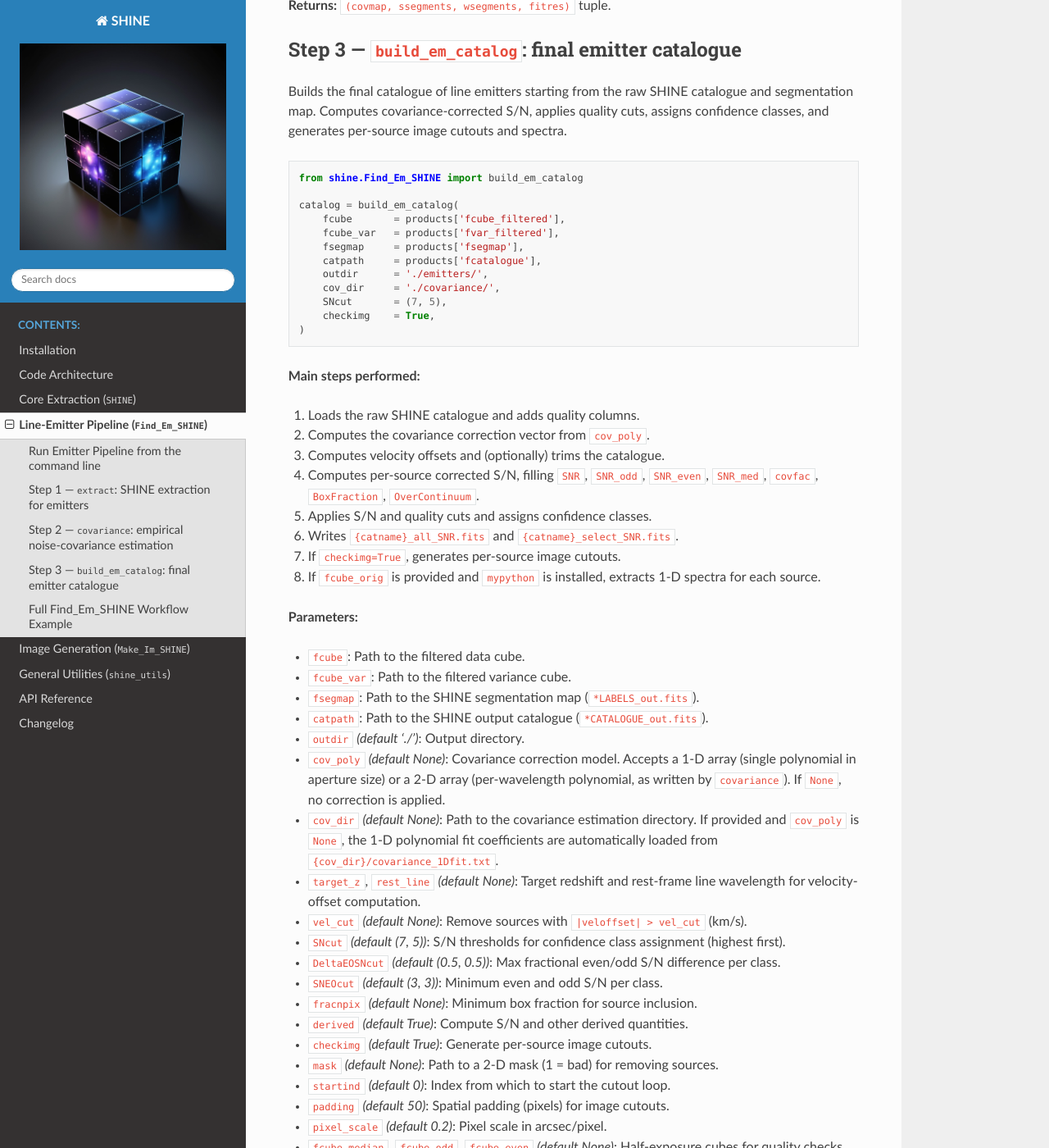
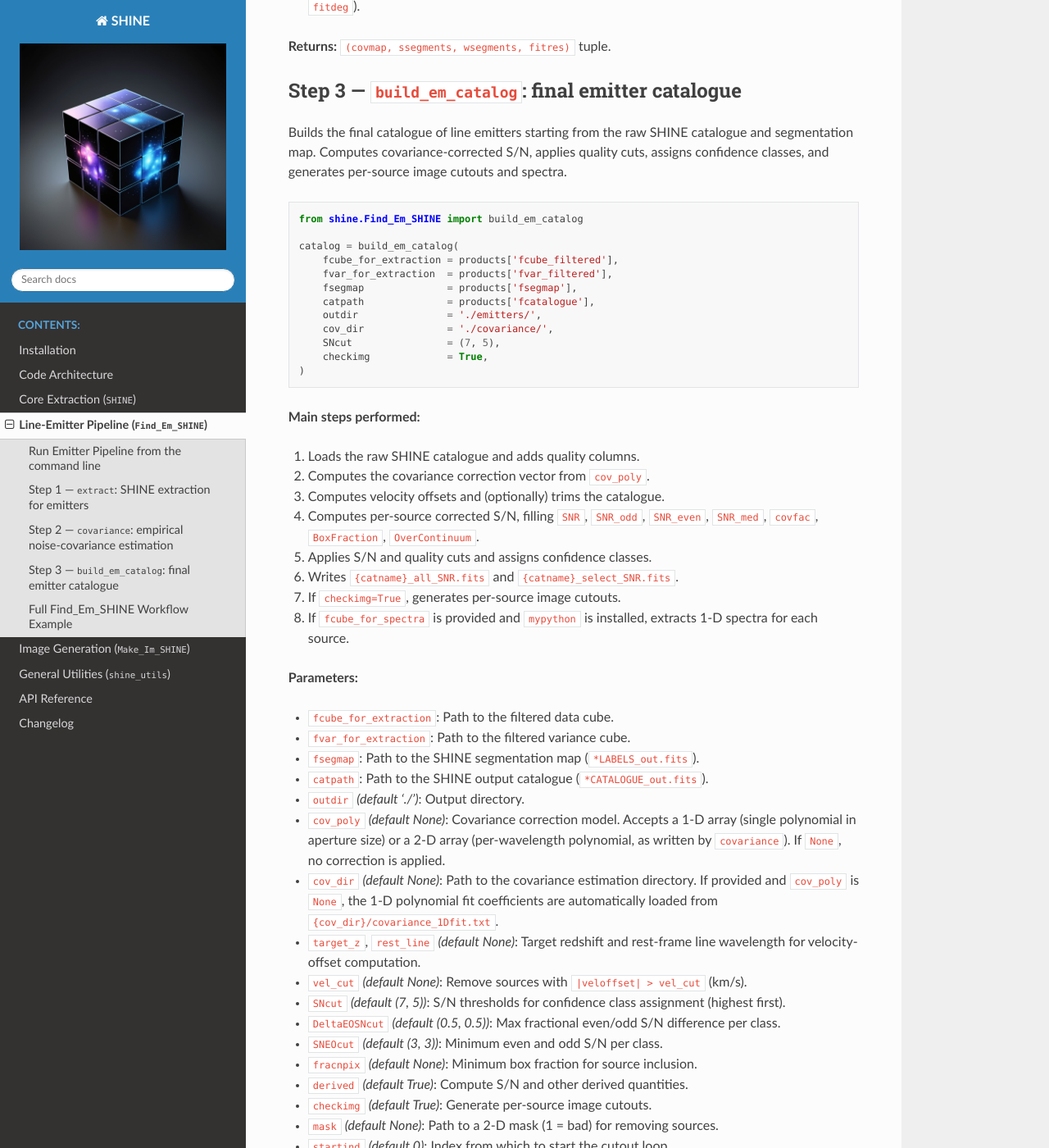
Before and after one commit to matteofox/SHINE, a Sphinx documentation site: the page built from docs/find_em_shine.rst, in a window 1280 px wide and 1400 px high, scrolled down 3360 px. Shown: the whole window at 82% size. Built offline with Sphinx 7.4.7 and the Read the Docs theme 3.1.0, drawn with Linux system fonts in a browser that asks for light colours; some of the changed text lies outside the part shown.

Commit message:
update and faster

```diff
--- a/docs/find_em_shine.rst
+++ b/docs/find_em_shine.rst
@@ -1,5 +1,5 @@
 Line-Emitter Pipeline (``Find_Em_SHINE``)
-========================================
+=========================================
 
 ``Find_Em_SHINE`` provides a three-step modular pipeline for extracting and
 cataloguing line emitters from spectroscopic cubes. Each step can be called
@@ -110,23 +110,23 @@ polynomial model that can later be used to correct the S/N of extracted sources.
    from shine.Find_Em_SHINE import covariance
 
    covmap, sseg, wseg, fitres = covariance(
-       fcube       = products['fcube_filtered'],
-       fvar        = products['fvar_filtered'],
-       outdir      = './covariance/',
-       mask_source = products['fsegmap'],     # optional
-       nsegments   = 500,
-       allsizes    = list(range(2, 31)),
-       dl          = 4,
-       nsamples    = 10000,
-       pixel_scale = 0.2,
-       fitdeg      = 2,
-       plot        = True,
+       fcube_for_extraction = products['fcube_filtered'],
+       fvar_for_extraction  = products['fvar_filtered'],
+       outdir               = './covariance/',
+       mask_source          = products['fsegmap'],     # optional
+       nsegments            = 500,
+       allsizes             = list(range(2, 31)),
+       dl                   = 4,
+       nsamples             = 10000,
+       pixel_scale          = 0.2,
+       fitdeg               = 2,
+       plot                 = True,
    )
 
 **Parameters:**
 
-- ``fcube``: Path to the filtered data cube (``*FILTER_out.fits`` from SHINE ``--writesmdata``).
-- ``fvar``: Path to the filtered variance cube (``*FILTER_out.fits`` from SHINE ``--writesmvar``).
+- ``fcube_for_extraction``: Path to the filtered data cube (``*FILTER_out.fits`` from SHINE ``--writesmdata``).
+- ``fvar_for_extraction``: Path to the filtered variance cube (``*FILTER_out.fits`` from SHINE ``--writesmvar``).
 - ``outdir``: Output directory (created automatically if absent).
 - ``extcube``, ``extvar`` *(default 0)*: HDU extension indices.
 - ``allsizes`` *(default range(2, 31))*: List of aperture sizes in pixels to probe.
@@ -163,14 +163,14 @@ cutouts and spectra.
    from shine.Find_Em_SHINE import build_em_catalog
 
    catalog = build_em_catalog(
-       fcube       = products['fcube_filtered'],
-       fcube_var   = products['fvar_filtered'],
-       fsegmap     = products['fsegmap'],
-       catpath     = products['fcatalogue'],
-       outdir      = './emitters/',
-       cov_dir     = './covariance/',
-       SNcut       = (7, 5),
-       checkimg    = True,
+       fcube_for_extraction = products['fcube_filtered'],
+       fvar_for_extraction  = products['fvar_filtered'],
+       fsegmap              = products['fsegmap'],
+       catpath              = products['fcatalogue'],
+       outdir               = './emitters/',
+       cov_dir              = './covariance/',
+       SNcut                = (7, 5),
+       checkimg             = True,
    )
 
 **Main steps performed:**
@@ -183,13 +183,13 @@ cutouts and spectra.
 5. Applies S/N and quality cuts and assigns confidence classes.
 6. Writes ``{catname}_all_SNR.fits`` and ``{catname}_select_SNR.fits``.
 7. If ``checkimg=True``, generates per-source image cutouts.
-8. If ``fcube_orig`` is provided and ``mypython`` is installed, extracts
+8. If ``fcube_for_spectra`` is provided and ``mypython`` is installed, extracts
    1-D spectra for each source.
 
 **Parameters:**
 
-- ``fcube``: Path to the filtered data cube.
-- ``fcube_var``: Path to the filtered variance cube.
+- ``fcube_for_extraction``: Path to the filtered data cube.
+- ``fvar_for_extraction``: Path to the filtered variance cube.
 - ``fsegmap``: Path to the SHINE segmentation map (``*LABELS_out.fits``).
 - ``catpath``: Path to the SHINE output catalogue (``*CATALOGUE_out.fits``).
 - ``outdir`` *(default './')*: Output directory.
@@ -209,7 +209,7 @@ cutouts and spectra.
 - ``pixel_scale`` *(default 0.2)*: Pixel scale in arcsec/pixel.
 - ``fcube_median``, ``fcube_odd``, ``fcube_even`` *(default None)*: Half-exposure cubes for quality checks.
 - ``fcube_median_var``, ``fcube_odd_var``, ``fcube_even_var`` *(default None)*: Associated variance cubes.
-- ``fcube_orig`` *(default None)*: Unsmoothed cube for 1-D spectral extraction (requires ``mypython``).
+- ``fcube_for_spectra`` *(default None)*: Unsmoothed cube for 1-D spectral extraction (requires ``mypython``).
 - ``fsource_img`` *(default None)*: 2-D continuum aperture map for overlap flagging.
 - ``marzred`` *(default None)*: Marz-format redshift catalogue for continuum sources.
 
@@ -235,7 +235,7 @@ pipeline from Python:
 
    # ---- Step 1: Extract ----
    products = shine.Find_Em_SHINE.extract(
-       'Datacube.fits', 'Varcube.fits',
+       fcube_input='Datacube.fits', fvar_input='Varcube.fits',
        snthreshold=2.0, spatsmooth=2.0,
        connectivity=26, maskspedge=20,
        mindz=1, maxdz=200, minvox=1, minarea=1,
@@ -245,28 +245,28 @@ pipeline from Python:
 
    # ---- Step 2: Covariance ----
    covmap, sseg, wseg, fitres = shine.Find_Em_SHINE.covariance(
-       fcube       = products['fcube_filtered'],
-       fvar        = products['fvar_filtered'],
-       outdir      = './covariance/',
-       mask_source = products['fsegmap'],
-       nsegments   = 500,
-       pixel_scale = 0.2,
+       fcube_for_extraction = products['fcube_filtered'],
+       fvar_for_extraction  = products['fvar_filtered'],
+       outdir               = './covariance/',
+       mask_source          = products['fsegmap'],
+       nsegments            = 500,
+       pixel_scale          = 0.2,
    )
 
    # ---- Step 3: Build catalogue ----
    catalog = shine.Find_Em_SHINE.build_em_catalog(
-       fcube     = products['fcube_filtered'],
-       fcube_var = products['fvar_filtered'],
-       fsegmap   = products['fsegmap'],
-       catpath   = products['fcatalogue'],
-       outdir    = './emitters/',
-       cov_dir   = './covariance/',   # automatically loads covariance_1Dfit.txt
-       target_z  = 3.1,
-       rest_line = 1216.0,
-       vel_cut   = 2000,
-       SNcut     = (7, 5),
-       checkimg  = True,
-       padding   = 50,
+       fcube_for_extraction = products['fcube_filtered'],
+       fvar_for_extraction  = products['fvar_filtered'],
+       fsegmap              = products['fsegmap'],
+       catpath              = products['fcatalogue'],
+       outdir               = './emitters/',
+       cov_dir              = './covariance/',   # automatically loads covariance_1Dfit.txt
+       target_z             = 3.1,
+       rest_line            = 1216.0,
+       vel_cut              = 2000,
+       SNcut                = (7, 5),
+       checkimg             = True,
+       padding              = 50,
    )
 
    print(f'Final catalogue: {len(catalog)} sources')
```
Also changed, not shown: other parts of docs/find_em_shine.rst (+2 -2 lines), 5 other files.
